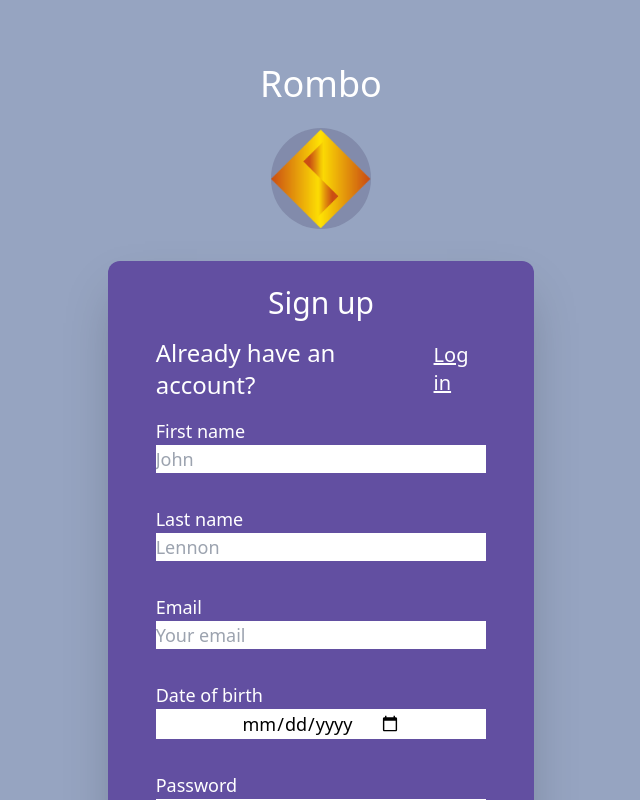
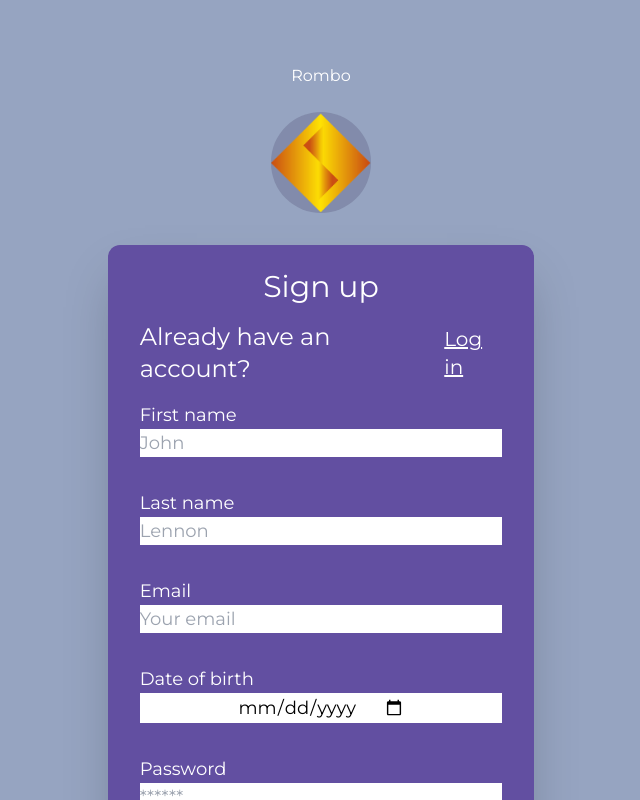
Before and after one commit to coyjiv/Rombo, a Next.js app: page /register in a window 1280 px wide. Shown: the top 800 px of the page, without its empty margins (319-959 px from the left). Built offline with nearby package versions, Linux system fonts and the light colour scheme.

Commit message:
adaptive login + register pages

```diff
--- /dev/null
+++ b/src/app/store.js
@@ -0,0 +1,10 @@
+import { configureStore } from '@reduxjs/toolkit'
+
+export const store = configureStore({
+  reducer: {},
+})
+
+// Infer the `RootState` and `AppDispatch` types from the store itself
+export type RootState = ReturnType<typeof store.getState>
+// Inferred type: {posts: PostsState, comments: CommentsState, users: UsersState}
+export type AppDispatch = typeof store.dispatch
--- a/src/pages/login/index.tsx
+++ b/src/pages/login/index.tsx
@@ -19,9 +19,19 @@ const LoginPage = (props: Props) => {
 
   };
   return (
-    <div  className="h-screen w-screen  bg-light-purple ">
-       <h1 className=" text-4xl text-white flex justify-center items-center pt-16 pb-6">Rombo</h1>
-      <div className="flex justify-center items-center pb-8"><Image className="bg-dark-purple bg-opacity-20 rounded-full"  alt="Logo" src="/img/logo.png" width={100} height={100}/></div>
+    <div className="font-custom h-screen w-screen bg-light-purple">
+  <h1 className="text-4xl text-white flex justify-center items-center pt-16 pb-6">
+    Rombo
+  </h1>
+  <div className="flex justify-center items-center pb-8">
+    <Image
+      className="bg-dark-purple bg-opacity-20 rounded-full"
+      alt="Logo"
+      src="/img/logo.png"
+      width={100}
+      height={100}
+    />
+  </div>
   <Formik
     initialValues={initialValues}
     validationSchema={validate}
@@ -30,12 +40,16 @@ const LoginPage = (props: Props) => {
     }}
   >
     {(formik) => (
-          <div className=" flex justify-center items-center text-white ">
-            <Form className="w-1/3 rounded-xl shadow-2xl px-12 py-6 mb-8 bg-medium-purple">
+      <div className="flex justify-center items-center text-white">
+        <Form className="w-full sm:w-2/3 md:w-1/2 lg:w-1/3 xl:w-1/4 rounded-xl shadow-2xl px-2 sm:px-6 py-6 mb-8 bg-medium-purple">
           <h1 className="text-3xl pb-4 flex justify-center">Log in</h1>
-              <div className="flex items-center gap-4 ">
-            <h1 className="text-2xl pb-4 flex justify-center">Still don&apos;t have an account? </h1>
-            <Link className="mb-4 text-xl underline" href="/register">Sign up</Link>
+          <div className="flex items-center gap-4">
+            <h1 className="text-2xl pb-4 flex justify-center">
+              Still don&apos;t have an account?
+            </h1>
+            <Link className="mb-4 text-xl underline" href="/register">
+              Sign up
+            </Link>
           </div>
 
           <InputField
@@ -53,7 +67,6 @@ const LoginPage = (props: Props) => {
           <button className="flex items-center justify-center bg-blue-400 hover:bg-blue-500 duration-300 rounded-lg mx-auto px-8 py-4" type="submit">
             Log in
           </button>
-
         </Form>
       </div>
     )}
--- a/src/pages/register/index.tsx
+++ b/src/pages/register/index.tsx
@@ -29,9 +29,19 @@ const RegistrationPage = (props: Props) => {
     confirmPassword: "",
   };
   return (
-    <div  className="h-full w-screen  bg-light-purple ">
-       <h1 className="text-4xl text-white flex justify-center items-center pt-16 pb-6">Rombo</h1>
-      <div className="flex justify-center items-center pb-8"><Image className="bg-dark-purple bg-opacity-20 rounded-full"  alt="Logo" src="/img/logo.png" width={100} height={100}/></div>
+    <div className="min-h-screen w-full font-custom bg-light-purple">
+  <h1 className="text-white flex justify-center items-center pt-16 pb-6">
+    Rombo
+  </h1>
+  <div className="flex justify-center items-center pb-8">
+    <Image
+      className="bg-dark-purple bg-opacity-20 rounded-full"
+      alt="Logo"
+      src="/img/logo.png"
+      width={100}
+      height={100}
+    />
+  </div>
   <Formik
     initialValues={initialValues}
     validationSchema={validate}
@@ -40,12 +50,16 @@ const RegistrationPage = (props: Props) => {
     }}
   >
     {(formik) => (
-          <div className=" flex justify-center items-center text-white ">
-            <Form className="w-1/3 rounded-xl shadow-2xl px-12 py-6 mb-8 bg-medium-purple">
-            <h1 className="text-3xl pb-4 flex justify-center ">Sign up</h1>
-              <div className="flex items-center gap-4 ">
-            <h1 className="text-2xl pb-4 flex justify-center">Already have an account? </h1>
-            <Link className="mb-4 text-xl underline" href="/login">Log in</Link>
+      <div className="flex justify-center items-center text-white">
+        <Form className="w-full sm:w-2/3 md:w-1/2 lg:w-1/3 xl:w-1/3 rounded-xl shadow-2xl px-4 sm:px-8 py-6 mb-8 bg-medium-purple">
+          <h1 className="text-3xl pb-4 flex justify-center">Sign up</h1>
+          <div className="flex items-center gap-4">
+            <h1 className="text-2xl pb-4 flex justify-center">
+              Already have an account?{" "}
+            </h1>
+            <Link className="mb-4 text-xl underline" href="/login">
+              Log in
+            </Link>
           </div>
           <InputField
             type="text"
@@ -86,12 +100,10 @@ const RegistrationPage = (props: Props) => {
             type="checkbox"
             name="checkbox"
             label="By checking this box, I agree to terms of the service"
-
           />
           <button className="flex items-center justify-center bg-blue-400 hover:bg-blue-500 duration-300 rounded-lg mx-auto px-8 py-4" type="submit">
             Register
           </button>
-
         </Form>
       </div>
     )}
```
Also changed, not shown: tsconfig.json (+23 -5 lines). Lines whose indentation alone changed are shown as unchanged.
